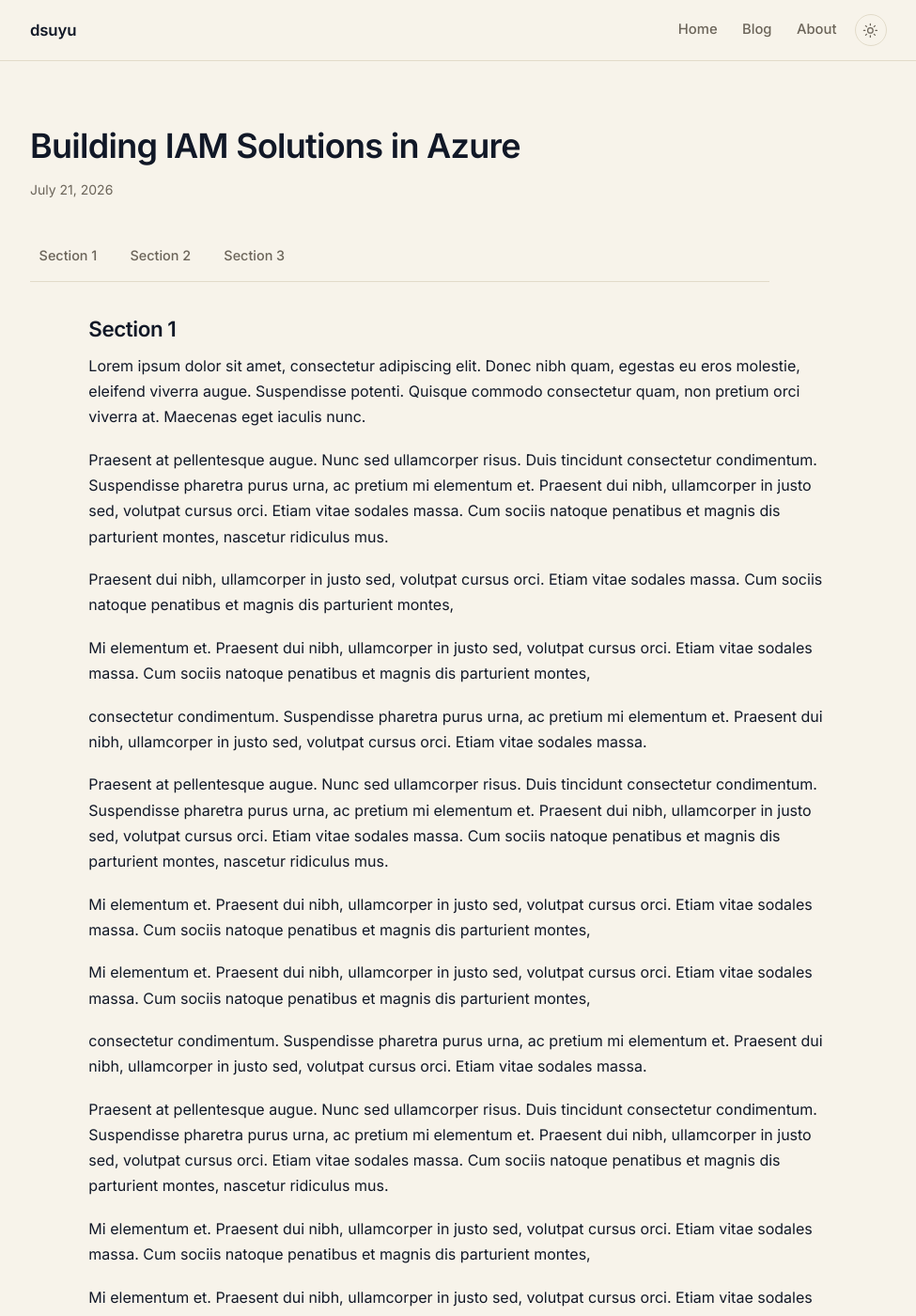
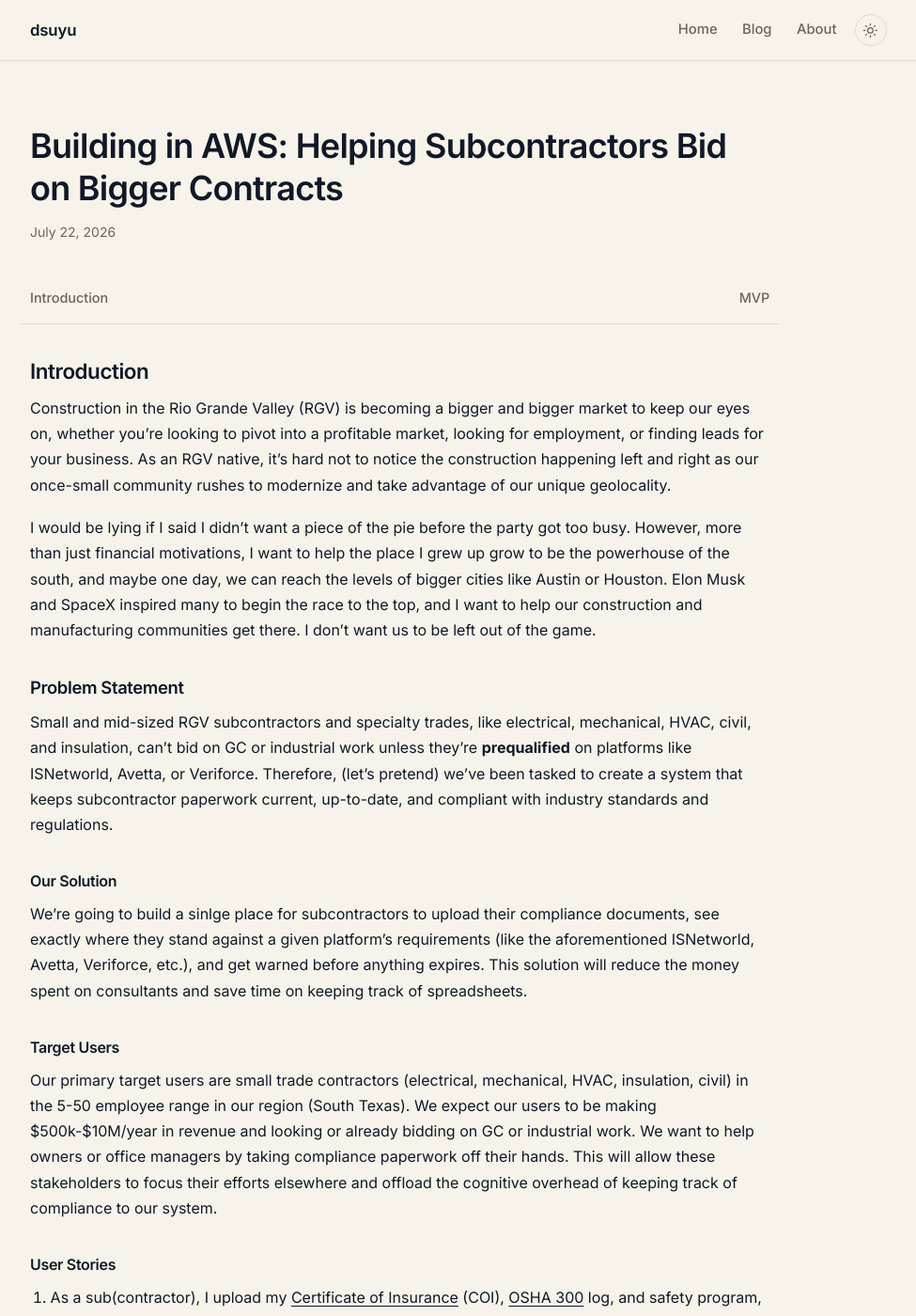
Before and after one commit to dsuyu1/dsuyu1.github.io, a Jekyll site: the page built from _posts/2026-07-21-building-iam-solutions-in-azure.markdown, in a window 1280 px wide and 1400 px high. Shown: the whole window at 94% size, without its empty margins (152-1127 px from the left). Built offline with Jekyll 4.4.1, drawn with Linux system fonts in a browser that asks for light colours; some of the changed text lies outside the part shown.

Commit message:
added blog content and edited the about

```diff
--- a/_includes/head.html
+++ b/_includes/head.html
@@ -8,7 +8,17 @@
   <link rel="preconnect" href="https://fonts.gstatic.com" crossorigin>
   <link rel="stylesheet" href="https://fonts.googleapis.com/css2?family=Inter:wght@400;500;600;700&family=JetBrains+Mono:wght@400;500&display=swap">
 
-  <link rel="stylesheet" href="{{ '/assets/css/style.css' | relative_url }}">
+  {%- comment -%}
+    site.css, not style.css. The github-pages gem defaults `theme` to
+    jekyll-theme-primer even with no `theme:` key in _config.yml, and that
+    theme ships assets/css/style.scss -- which compiles to the same output
+    path a file named assets/css/style.css would occupy. Sharing the path
+    meant a full build wrote ours last, but every --watch regeneration
+    re-rendered the theme's SCSS over it without re-copying our static file,
+    so the CSS vanished on the first refresh after any edit. Owning a
+    filename the theme does not use avoids the collision entirely.
+  {%- endcomment -%}
+  <link rel="stylesheet" href="{{ '/assets/css/site.css' | relative_url }}">
   <link rel="icon" href="{{ '/assets/Waseda.webp' | relative_url }}" type="image/webp">
 
   {%- feed_meta -%}
--- a/_layouts/post.html
+++ b/_layouts/post.html
@@ -12,7 +12,37 @@ layout: default
     </p>
   </header>
 
-  {{ content }}
+  {%- comment -%}
+    Section bar, built from the post's own <h2>s so a post body stays pure
+    markdown. Kramdown's auto_ids gives every heading an id, so writing
+    `## Introduction` is all it takes to add an entry here -- there is no
+    second list to keep in sync.
+
+    Only rendered when a post has more than one section; a bar with a single
+    link is noise. <h3> and below are deliberately ignored, so a post can use
+    subheadings without cluttering the bar.
+  {%- endcomment -%}
+  {%- assign chunks = content | split: '<h2 id="' -%}
+  {%- if chunks.size > 2 -%}
+    <nav class="hr-bottom" aria-label="Sections">
+      {%- for chunk in chunks offset: 1 -%}
+        {%- assign anchor = chunk | split: '"' | first -%}
+        {%- assign label = chunk | split: '</h2>' | first | split: '">' | last | strip_html | strip -%}
+        <a href="#{{ anchor }}">{{ label }}</a>
+      {%- endfor -%}
+    </nav>
+  {%- endif -%}
+
+  {%- comment -%}
+    The wrapper lives here rather than in each post. Kramdown does not parse
+    markdown inside block-level HTML, so a `<div>` opened in a post body turns
+    the rest of that post into raw HTML -- which is why posts used to be
+    written in <p> tags. Wrapping the already-rendered content here keeps the
+    styling hooks without costing the post its markdown.
+  {%- endcomment -%}
+  <div class="content">
+    {{ content }}
+  </div>
 
   <nav class="post-nav" aria-label="Post navigation">
     {%- if page.previous -%}
--- a/_posts/2026-07-21-building-iam-solutions-in-azure.markdown
+++ b/_posts/2026-07-21-building-iam-solutions-in-azure.markdown
@@ -1,50 +1,68 @@
 ---
 layout: post
-title:  "Building IAM Solutions in Azure"
-date:   2026-07-21 06:55:19 +0000
-categories: sc-500 azure microsoft
+title:  "Building in AWS: Helping Subcontractors Bid on Bigger Contracts"
+date:   2026-07-22 01:09:00 +0000
+categories: [aws]
 ---
 
-<nav class="hr-bottom">
-  <a class="page-link" href="#section1">Section 1</a>
-  <a class="page-link" href="#section2">Section 2</a>
-  <a class="page-link" href="#section3">Section 3</a>
-</nav>
-<div class="content">
-  <h2 class="heading-scroll heading-l" id="section1">Section 1</h2>
-  <p>Lorem ipsum dolor sit amet, consectetur adipiscing elit. Donec nibh quam, egestas eu eros molestie, eleifend viverra augue. Suspendisse potenti. Quisque commodo consectetur quam, non pretium orci viverra at. Maecenas eget iaculis nunc. </p>
-  <p>Praesent at pellentesque augue. Nunc sed ullamcorper risus. Duis tincidunt consectetur condimentum. Suspendisse pharetra purus urna, ac pretium mi elementum et. Praesent dui nibh, ullamcorper in justo sed, volutpat cursus orci. Etiam vitae sodales massa. Cum sociis natoque penatibus et magnis dis parturient montes, nascetur ridiculus mus.</p>
-  <p>Praesent dui nibh, ullamcorper in justo sed, volutpat cursus orci. Etiam vitae sodales massa. Cum sociis natoque penatibus et magnis dis parturient montes,</p>
-  <p>Mi elementum et. Praesent dui nibh, ullamcorper in justo sed, volutpat cursus orci. Etiam vitae sodales massa. Cum sociis natoque penatibus et magnis dis parturient montes,</p>
-  <p>consectetur condimentum. Suspendisse pharetra purus urna, ac pretium mi elementum et. Praesent dui nibh, ullamcorper in justo sed, volutpat cursus orci. Etiam vitae sodales massa.</p>
-  <p>Praesent at pellentesque augue. Nunc sed ullamcorper risus. Duis tincidunt consectetur condimentum. Suspendisse pharetra purus urna, ac pretium mi elementum et. Praesent dui nibh, ullamcorper in justo sed, volutpat cursus orci. Etiam vitae sodales massa. Cum sociis natoque penatibus et magnis dis parturient montes, nascetur ridiculus mus.</p>
-  <p>Mi elementum et. Praesent dui nibh, ullamcorper in justo sed, volutpat cursus orci. Etiam vitae sodales massa. Cum sociis natoque penatibus et magnis dis parturient montes,</p>
-  <p>Mi elementum et. Praesent dui nibh, ullamcorper in justo sed, volutpat cursus orci. Etiam vitae sodales massa. Cum sociis natoque penatibus et magnis dis parturient montes,</p>
-  <p>consectetur condimentum. Suspendisse pharetra purus urna, ac pretium mi elementum et. Praesent dui nibh, ullamcorper in justo sed, volutpat cursus orci. Etiam vitae sodales massa.</p>
-  <p>Praesent at pellentesque augue. Nunc sed ullamcorper risus. Duis tincidunt consectetur condimentum. Suspendisse pharetra purus urna, ac pretium mi elementum et. Praesent dui nibh, ullamcorper in justo sed, volutpat cursus orci. Etiam vitae sodales massa. Cum sociis natoque penatibus et magnis dis parturient montes, nascetur ridiculus mus.</p>
-  <p>Mi elementum et. Praesent dui nibh, ullamcorper in justo sed, volutpat cursus orci. Etiam vitae sodales massa. Cum sociis natoque penatibus et magnis dis parturient montes,</p>
-  <p>Mi elementum et. Praesent dui nibh, ullamcorper in justo sed, volutpat cursus orci. Etiam vitae sodales massa. Cum sociis natoque penatibus et magnis dis parturient montes,</p>
-  <p>consectetur condimentum. Suspendisse pharetra purus urna, ac pretium mi elementum et. Praesent dui nibh, ullamcorper in justo sed, volutpat cursus orci. Etiam vitae sodales massa.</p>
-  <p>Praesent at pellentesque augue. Nunc sed ullamcorper risus. Duis tincidunt consectetur condimentum. Suspendisse pharetra purus urna, ac pretium mi elementum et. Praesent dui nibh, ullamcorper in justo sed, volutpat cursus orci. Etiam vitae sodales massa. Cum sociis natoque penatibus et magnis dis parturient montes, nascetur ridiculus mus.</p>
-  <p>Mi elementum et. Praesent dui nibh, ullamcorper in justo sed, volutpat cursus orci. Etiam vitae sodales massa. Cum sociis natoque penatibus et magnis dis parturient montes,</p>
+## Introduction
 
-  <h2 class="heading-scroll heading-l" id="section2">Section 2</h2>
-  <p>consectetur condimentum. Suspendisse pharetra purus urna, ac pretium mi elementum et. Praesent dui nibh, ullamcorper in justo sed, volutpat cursus orci. Etiam vitae sodales massa.</p>
-  <p>Praesent at pellentesque augue. Nunc sed ullamcorper risus. Duis tincidunt consectetur condimentum. Suspendisse pharetra purus urna, ac pretium mi elementum et. Praesent dui nibh, ullamcorper in justo sed, volutpat cursus orci. Etiam vitae sodales massa. Cum sociis natoque penatibus et magnis dis parturient montes, nascetur ridiculus mus.</p>
-  <p>Mi elementum et. Praesent dui nibh, ullamcorper in justo sed, volutpat cursus orci. Etiam vitae sodales massa. Cum sociis natoque penatibus et magnis dis parturient montes,</p>
+Construction in the Rio Grande Valley (RGV) is becoming a bigger and bigger market to keep our eyes on, whether you're looking to pivot into a profitable market, looking for employment, or finding leads for your business. As an RGV native, it's hard not to notice the construction happening left and right as our once-small community rushes to modernize and take advantage of our unique geolocality.
 
-  <h2 class="heading-scroll heading-l" id="section3">Section 3</h2>
-  <p>Praesent at pellentesque augue. Nunc sed ullamcorper in justo sed, volutpat cursus orci. Etiam vitae sodales massa. Cum sociis natoque penatibus et magnis dis parturient montes, nascetur ridiculus mus.</p>
-  <p>Lorem ipsum dolor sit amet, consectetur adipiscing elit. Donec nibh quam, egestas eu eros molestie, eleifend viverra augue. Suspendisse potenti. Quisque commodo consectetur quam, non pretium orci viverra at. Maecenas eget iaculis nunc. </p>
-  <p>Praesent dui nibh, ullamcorper in justo sed, volutpat cursus orci. Etiam vitae sodales massa.</p>
-  <p>consectetur condimentum. Suspendisse pharetra purus urna, ac pretium mi elementum et. Praesent dui nibh, ullamcorper in justo sed, volutpat cursus orci. Etiam vitae sodales massa.</p>
-  <p>Praesent at pellentesque augue. Nunc sed ullamcorper risus. Duis tincidunt consectetur condimentum. Suspendisse pharetra purus urna, ac pretium mi elementum et. Praesent dui nibh, ullamcorper in justo sed, volutpat cursus orci. Etiam vitae sodales massa. Cum sociis natoque penatibus et magnis dis parturient montes, nascetur ridiculus mus.</p>
-  <p>Mi elementum et. Praesent dui nibh, ullamcorper in justo sed, volutpat cursus orci. Etiam vitae sodales massa. Cum sociis natoque penatibus et magnis dis parturient montes,</p>
-  <p>consectetur condimentum. Suspendisse pharetra purus urna, ac pretium mi elementum et. Praesent dui nibh, ullamcorper in justo sed, volutpat cursus orci. Etiam vitae sodales massa.</p>
-  <p>Praesent at pellentesque augue. Nunc sed ullamcorper risus. Duis tincidunt consectetur condimentum. Suspendisse pharetra purus urna, ac pretium mi elementum et. Praesent dui nibh, ullamcorper in justo sed, volutpat cursus orci. Etiam vitae sodales massa. Cum sociis natoque penatibus et magnis dis parturient montes, nascetur ridiculus mus.</p>
-  <p>Mi elementum et. Praesent dui nibh, ullamcorper in justo sed, volutpat cursus orci. Etiam vitae sodales massa. Cum sociis natoque penatibus et magnis dis parturient montes,</p>
-  <p>Mi elementum et. Praesent dui nibh, ullamcorper in justo sed, volutpat cursus orci. Etiam vitae sodales massa. Cum sociis natoque penatibus et magnis dis parturient montes,</p>
-  <p>consectetur condimentum. Suspendisse pharetra purus urna, ac pretium mi elementum et. Praesent dui nibh, ullamcorper in justo sed, volutpat cursus orci. Etiam vitae sodales massa.</p>
-  <p>Praesent at pellentesque augue. Nunc sed ullamcorper risus. Duis tincidunt consectetur condimentum. Suspendisse pharetra purus urna, ac pretium mi elementum et. Praesent dui nibh, ullamcorper in justo sed, volutpat cursus orci. Etiam vitae sodales massa. Cum sociis natoque penatibus et magnis dis parturient montes, nascetur ridiculus mus.</p>
-  <p>Mi elementum et. Praesent dui nibh, ullamcorper in justo sed, volutpat cursus orci. Etiam vitae sodales massa. Cum sociis natoque penatibus et magnis dis parturient montes,</p>
-</div>
+I would be lying if I said I didn't want a piece of the pie before the party got too busy. However, more than just financial motivations, I want to help the place I grew up grow to be the powerhouse of the south, and maybe one day, we can reach the levels of bigger cities like Austin or Houston. Elon Musk and SpaceX inspired many to begin the race to the top, and I want to help our construction and manufacturing communities get there. I don't want us to be left out of the game.
+
+### Problem Statement
+
+Small and mid-sized RGV subcontractors and specialty trades, like electrical, mechanical, HVAC, civil, and insulation, can't bid on GC or industrial work unless they're **prequalified** on platforms like ISNetworld, Avetta, or Veriforce. Therefore, (let's pretend) we've been tasked to create a system that keeps subcontractor paperwork current, up-to-date, and compliant with industry standards and regulations.
+
+#### Our Solution
+We're going to build a sinlge place for subcontractors to upload their compliance documents, see exactly where they stand against a given platform's requirements (like the aforementioned ISNetworld, Avetta, Veriforce, etc.), and get warned before anything expires. This solution will reduce the money spent on consultants and save time on keeping track of spreadsheets.
+
+#### Target Users
+Our primary target users are small trade contractors (electrical, mechanical, HVAC, insulation, civil) in the 5-50 employee range in our region (South Texas). We expect our users to be making $500k-$10M/year in revenue and looking or already bidding on GC or industrial work. We want to help owners or office managers by taking compliance paperwork off their hands. This will allow these stakeholders to focus their efforts elsewhere and offload the cognitive overhead of keeping track of compliance to our system.
+
+#### User Stories
+1. As a sub(contractor), I upload my [Certificate of Insurance](https://www.thehartford.com/business-insurance/certificate-of-insurance-coi) (COI), [OSHA 300](https://obis.osha.gov/recordkeeping/RKforms.html) log, and safety program, and the system tells me what's missing or non-compliant against a specific platform's checklist (e.g., ISNetworld).
+2. As a sub, I get an email/SMS alert 30/14/7 days before a COI, license, or certification expires.
+3. As a sub, I can ask in plain language, "Am I ready to bid on [hiring clients]'s program?" and get a clear yes/no plus a gap list.
+4. As a sub, if I'm missing a written safety program or similar document, the system drafts a starting template I can review and customize rather than starting from a blank page.
+5. As the founder, I can onboard a new sub in under 30 minutes and demo value in the first session. _(This is for us!)_
+
+## MVP
+[A minimum viable product (MVP) is the simplest version of a product that allows teams to validate ideas and gather feedback with minimal effort.](https://www.atlassian.com/agile/product-management/minimum-viable-product) MVPs reduce risk, inform future development, and will allow us to test the core features of the application with real users _(whom we will get to later! very exciting)._
+
+### Functional Requirements
+We will start with a handful of functional requirements. The requirements are in descending order from most priority to least priority.
+
+| # | Requirement                                                                                                  | Priority |
+|---|--------------------------------------------------------------------------------------------------------------|----------|
+ | 1 | Document uploads (PDFs or images) for COI, licenses, OSHA logs, safety programs.                             | P0       |
+| 2 | Automated field extraction (Textract) for policy numbers, expiration dates, coverage limits, license numbers | P0       |
+| 3 | Requirement-matching engine. We need to be able to compare extracted data against one hiring-platform's checklist (start with ISNetworld only) | P0 |
+| 4 | Gap reporting, or a clear list of what's missing, expired, or insufficient | P0 |
+| 5| Expiration alerts (email, SMS, all the time) | P0 |
+| 6 | Conversational Q&A chat interface | P1 |
+| 7 | Safety-program draft generation from a template or from a sub's own data | P1 |
+| 8 | Multi-platform support (Avetta, Veriforce) | P2 |
+| 9 | GC-side view to vet a sub's compliance status (like a viewer mode) | P2 |
+| 10 | Direct submission/auto-fill to ISNetworld/Avetta/Veriforce | P2 |
+
+### Building in AWS
+
+Praesent at pellentesque augue. Nunc sed ullamcorper in justo sed, volutpat cursus orci. Etiam vitae sodales massa. Cum sociis natoque penatibus et magnis dis parturient montes, nascetur ridiculus mus.
+
+Lorem ipsum dolor sit amet, consectetur adipiscing elit. Donec nibh quam, egestas eu eros molestie, eleifend viverra augue. Suspendisse potenti. Quisque commodo consectetur quam, non pretium orci viverra at. Maecenas eget iaculis nunc.
+
+Praesent dui nibh, ullamcorper in justo sed, volutpat cursus orci. Etiam vitae sodales massa.
+
+consectetur condimentum. Suspendisse pharetra purus urna, ac pretium mi elementum et. Praesent dui nibh, ullamcorper in justo sed, volutpat cursus orci. Etiam vitae sodales massa.
+
+Praesent at pellentesque augue. Nunc sed ullamcorper risus. Duis tincidunt consectetur condimentum. Suspendisse pharetra purus urna, ac pretium mi elementum et. Praesent dui nibh, ullamcorper in justo sed, volutpat cursus orci. Etiam vitae sodales massa. Cum sociis natoque penatibus et magnis dis parturient montes, nascetur ridiculus mus.
+
+Mi elementum et. Praesent dui nibh, ullamcorper in justo sed, volutpat cursus orci. Etiam vitae sodales massa. Cum sociis natoque penatibus et magnis dis parturient montes,
+
+consectetur condimentum. Suspendisse pharetra purus urna, ac pretium mi elementum et. Praesent dui nibh, ullamcorper in justo sed, volutpat cursus orci. Etiam vitae sodales massa.
+
+Praesent at pellentesque augue. Nunc sed ullamcorper risus. Duis tincidunt consectetur condimentum. Suspendisse pharetra purus urna, ac pretium mi elementum et. Praesent dui nibh, ullamcorper in justo sed, volutpat cursus orci. Etiam vitae sodales massa. Cum sociis natoque penatibus et magnis dis parturient montes, nascetur ridiculus mus.
+
+Mi elementum et. Praesent dui nibh, ullamcorper in justo sed, volutpat cursus orci. Etiam vitae sodales massa. Cum sociis natoque penatibus et magnis dis parturient montes,
--- a/assets/css/style.css
+++ b/assets/css/site.css
@@ -48,6 +48,11 @@
   --font-sans: "Inter", "Helvetica Neue", Helvetica, Arial, sans-serif;
   --font-mono: "JetBrains Mono", ui-monospace, SFMono-Regular, Menlo, Consolas,
     monospace;
+
+  /* Overwritten at runtime by theme.js, which measures the section bar's real
+     height (it grows when links wrap). Declared here so the value resolves
+     before the script runs; see the note near .heading-scroll. */
+  --section-nav-h: 3.5rem;
 
   --wrap: 60rem;    /* 960px, matching the widened layout */
   --measure: 78ch;  /* drop to ~68ch if lines start to feel long */
@@ -538,9 +543,18 @@ a:hover {
   z-index: 20;
   display: flex;
   flex-wrap: wrap;
+  /* Spread the links across the column so the bar adapts to however many
+     sections a post has, instead of clumping them at the left edge. */
+  justify-content: space-between;
   gap: 0.25rem 1rem;
   padding: 0.6rem 0;
-  margin: 0 0 1.5rem;
+  /* `.prose > *` caps children at --measure, but this bar has to be wider than
+     that: it needs to cover the full text column while it is stuck, or body
+     text scrolls through the gap beside it. The extra 1.2rem is one link's
+     horizontal padding on each side, and the matching negative margin pulls
+     the first and last labels back flush with the body text. */
+  max-width: calc(var(--measure) + 1.2rem);
+  margin: 0 -0.6rem 1.5rem;
   background: var(--background);
   border-bottom: 1px solid var(--border);
 }
@@ -562,14 +576,25 @@ a:hover {
 
 /* Native anchor offset. This replaces the JS that intercepted every section
    click to scroll manually -- `scroll-behavior: smooth` plus this margin does
-   the same job, and the two no longer disagree about the offset. */
+   the same job, and the two no longer disagree about the offset.
+
+   --section-nav-h is measured at runtime (see theme.js) because the bar grows
+   when its links wrap to a second row; a fixed offset sized for one row drops
+   the heading behind the bar on posts with more sections. The 3.5rem fallback
+   is the one-row height, used if the script does not run. */
 .heading-scroll,
 .content [id] {
-  scroll-margin-top: calc(var(--header-h) + 3.5rem);
+  scroll-margin-top: calc(
+    var(--header-h) + var(--section-nav-h, 3.5rem) + 0.5rem
+  );
 }
 
+/* Left-aligned rather than `0 auto`. Centring this block offset the body text
+   ~62px to the right of the post title and the section bar, which is what left
+   paragraphs hanging past the sticky bar's right edge as they scrolled under
+   it. Everything in the article now shares one left edge. */
 .content {
-  margin: 0 auto 3rem;
+  margin: 0 0 3rem;
   width: 100%;
 }
 
--- a/assets/js/theme.js
+++ b/assets/js/theme.js
@@ -32,3 +32,38 @@
 
   sync();
 })();
+
+// The in-post section bar is sticky beneath the header, and it gets taller
+// when its links wrap onto a second row. Anchor offsets have to track that
+// real height: with the offset hardcoded for a single row, clicking a section
+// in a post with enough sections lands the heading behind the bar.
+(function () {
+  var bar = document.querySelector(".hr-bottom");
+  if (!bar) return;
+
+  function sync() {
+    document.documentElement.style.setProperty(
+      "--section-nav-h",
+      bar.offsetHeight + "px"
+    );
+  }
+
+  // A post's section count is fixed in the HTML, so this first call already
+  // has the right height. The rest cover the ways the bar can rewrap later.
+  sync();
+
+  // Resize is the case that actually rewraps the bar in a real browser.
+  window.addEventListener("resize", sync);
+
+  // Web fonts change the label widths, which can change the wrap point, and
+  // they usually land after this script runs.
+  if (document.fonts && document.fonts.ready) {
+    document.fonts.ready.then(sync);
+  }
+
+  // Belt and braces for anything else that reflows the bar. Not relied on as
+  // the only trigger: some embedded browsers never deliver these callbacks.
+  if (window.ResizeObserver) {
+    new ResizeObserver(sync).observe(bar);
+  }
+})();
```
